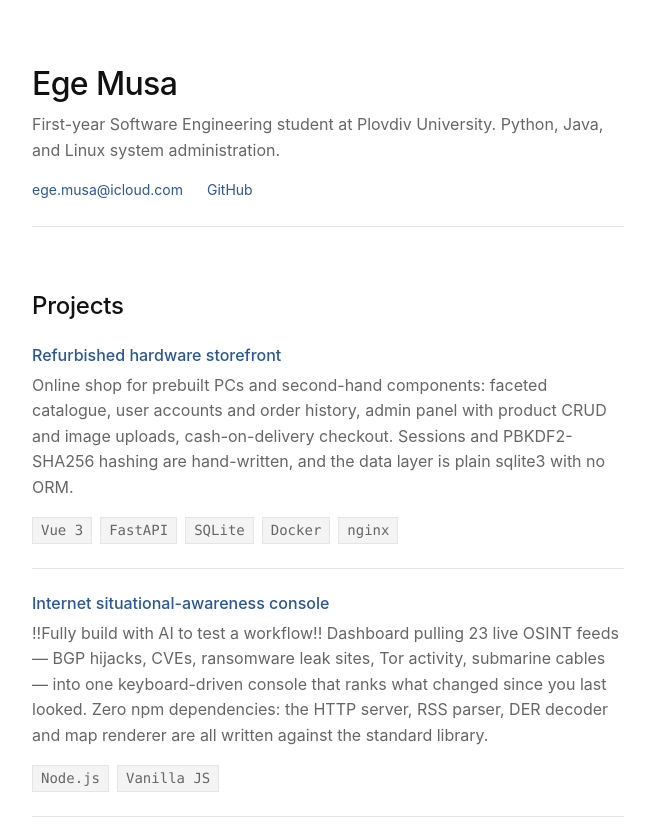
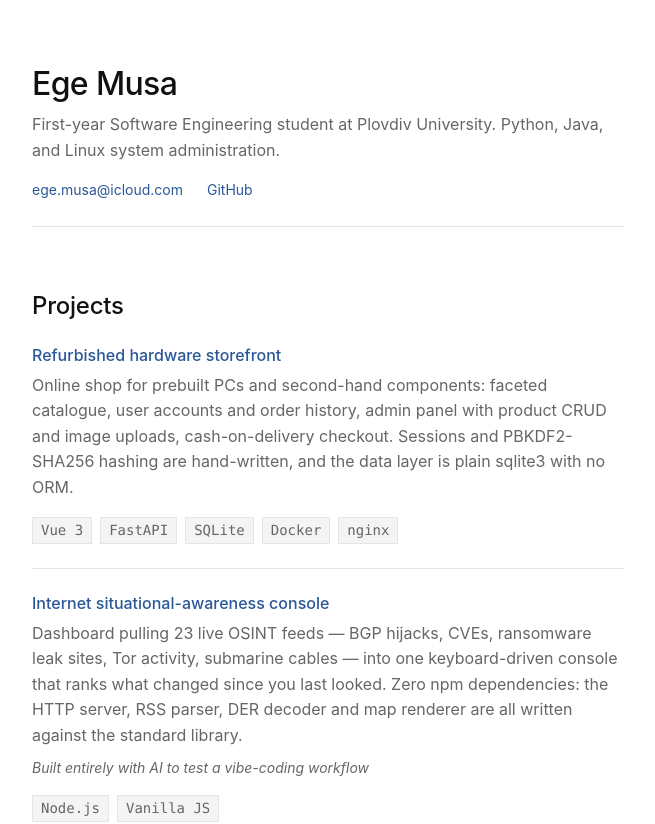
Before and after one commit to hope61/my-portfolio, a Vue app: page / in a window 1280 px wide. Shown: the top 824 px of the page, without its empty margins (312-967 px from the left). Built offline with nearby package versions, Linux system fonts and the light colour scheme; no server answers.

Commit message:
made the ai disclamer better looking

```diff
--- a/src/components/ProjectsSection.vue
+++ b/src/components/ProjectsSection.vue
@@ -12,6 +12,7 @@ import { projects } from '../data.js'
           <a :href="project.url" target="_blank" rel="noopener noreferrer">{{ project.name }}</a>
         </h3>
         <p class="description">{{ project.description }}</p>
+        <p v-if="project.aiNote" class="ai-note">{{ project.aiNote }}</p>
         <ul class="tech">
           <li v-for="item in project.tech" :key="item" class="chip">{{ item }}</li>
         </ul>
@@ -35,6 +36,13 @@ section > ul > li:first-child {
   color: var(--fg-muted);
 }
 
+.ai-note {
+  margin-top: var(--space-1);
+  font-size: var(--text-sm);
+  color: var(--fg-muted);
+  font-style: italic;
+}
+
 .tech {
   display: flex;
   flex-wrap: wrap;
--- a/src/data.js
+++ b/src/data.js
@@ -18,7 +18,8 @@ export const projects = [
     id: 2,
     name: 'Internet situational-awareness console',
     description:
-      '!!Fully build with AI to test a workflow!! Dashboard pulling 23 live OSINT feeds — BGP hijacks, CVEs, ransomware leak sites, Tor activity, submarine cables — into one keyboard-driven console that ranks what changed since you last looked. Zero npm dependencies: the HTTP server, RSS parser, DER decoder and map renderer are all written against the standard library.',
+      'Dashboard pulling 23 live OSINT feeds — BGP hijacks, CVEs, ransomware leak sites, Tor activity, submarine cables — into one keyboard-driven console that ranks what changed since you last looked. Zero npm dependencies: the HTTP server, RSS parser, DER decoder and map renderer are all written against the standard library.',
+    aiNote: 'Built entirely with AI to test a vibe-coding workflow',
     tech: ['Node.js', 'Vanilla JS'],
     url: 'https://github.com/hope61/blackwall',
   },
```
